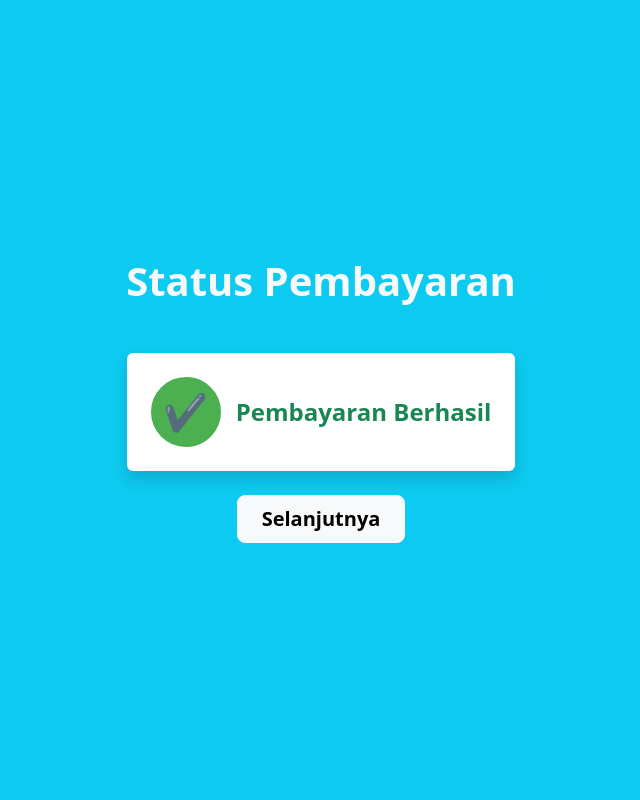
After one commit to ulzptrzz/pembayaranSpp, a PHP site: page /status.php in a window 1280 px wide. The commit adds this page. Shown: the whole page, without its empty margins (319-959 px from the left). Run offline with PHP 8.4, Linux system fonts and the light colour scheme.

Commit message:
third commit

```diff
--- a/edit.php
+++ b/edit.php
@@ -17,7 +17,7 @@ if ($_SERVER['REQUEST_METHOD'] == 'POST') {
               WHERE id=$id";
     mysqli_query($conn, $query);
 
-    header("Location: index.php");
+    header("Location: data.php");
 }
 ?>
 <!DOCTYPE html>
--- a/hapus.php
+++ b/hapus.php
@@ -4,5 +4,5 @@ include 'koneksi.php';
 $id = $_GET['id'];
 mysqli_query($conn, "DELETE FROM pembayaran_spp WHERE id = $id");
 
-header("Location: index.php");
+header("Location: data.php");
 ?>
--- /dev/null
+++ b/status.php
@@ -0,0 +1,30 @@
+<!DOCTYPE html>
+<html lang="id">
+<head>
+    <meta charset="UTF-8">
+    <meta name="viewport" content="width=device-width, initial-scale=1.0">
+    <title>Status Pembayaran</title>
+    <link rel="stylesheet" href="./style.css">
+    <link href="https://cdn.jsdelivr.net/npm/bootstrap@5.3.3/dist/css/bootstrap.min.css" rel="stylesheet">
+</head>
+<body class="bg-info d-flex align-items-center vh-100">
+
+    <div class="container text-center">
+        <h1 class="fw-bold text-light">Status Pembayaran</h1>
+
+        <div class="mt-5 d-flex justify-content-center">
+            <div class="status d-flex align-items-center p-4 bg-white shadow rounded">
+                <div class="status-icon status-success">&#10004;</div>
+                <div class="status-text">
+                    <h3 class="status-title fw-bold text-success mb-0">Pembayaran Berhasil</h3>
+                </div>
+            </div>
+        </div>
+
+        <a href="data.php" class="btn btn-light btn-lg mt-4 px-4 fw-bold">Selanjutnya</a>
+    </div>
+
+    <script src="https://cdn.jsdelivr.net/npm/bootstrap@5.3.3/dist/js/bootstrap.bundle.min.js"></script>
+
+</body>
+</html>
--- /dev/null
+++ b/style.css
@@ -0,0 +1,29 @@
+.status {
+  display: flex;
+  align-items: center;
+  justify-content: center;
+  border-radius: 10px;
+  box-shadow: 0 4px 8px rgba(0, 0, 0, 0.2);
+}
+
+.status-icon {
+  width: 70px;
+  height: 70px;
+  display: flex;
+  justify-content: center;
+  align-items: center;
+  font-size: 36px;
+  font-weight: bold;
+  border-radius: 50%;
+  margin-right: 15px;
+  border: 4px solid #4CAF50;
+}
+
+.status-success {
+  background-color: #4CAF50;
+  color: white;
+}
+
+.status-title {
+  font-size: 24px;
+}
--- a/tambah.php
+++ b/tambah.php
@@ -13,7 +13,7 @@ if ($_SERVER['REQUEST_METHOD'] == 'POST') {
               VALUES ('$nama', '$kelas', '$walas', '$tahun', '$jumlah', '$tanggal_bayar')";
     mysqli_query($conn, $query);
 
-    header("Location: index.php");
+    header("Location: status.php");
 }
 ?>
 <!DOCTYPE html>
@@ -27,7 +27,7 @@ if ($_SERVER['REQUEST_METHOD'] == 'POST') {
 </head>
 <body class="bg-info">
     <div class="container mt-5">
-        <h1 class="text-center text-light fw-bold fs-2">Tambah Pembayaran SPP</h1>
+        <h1 class="text-center text-light fw-bold fs-2">Pembayaran SPP</h1>
         <form method="POST">
             <div class="mb-3">
                 <label>Nama Siswa</label>
@@ -54,7 +54,6 @@ if ($_SERVER['REQUEST_METHOD'] == 'POST') {
                 <input type="date" name="tanggal_bayar" class="form-control" required>
             </div>
             <button type="submit" class="btn btn-success">Simpan</button>
-            <a href="index.php" class="btn btn-secondary">Kembali</a>
         </form>
     </div>
     <script src="https://cdn.jsdelivr.net/npm/bootstrap@5.3.3/dist/js/bootstrap.bundle.min.js" integrity="sha384-YvpcrYf0tY3lHB60NNkmXc5s9fDVZLESaAA55NDzOxhy9GkcIdslK1eN7N6jIeHz" crossorigin="anonymous"></script>
```
Also changed, not shown: data.php (added, +61 -0 lines), index.php (+17 -49 lines), logo.png (added).
